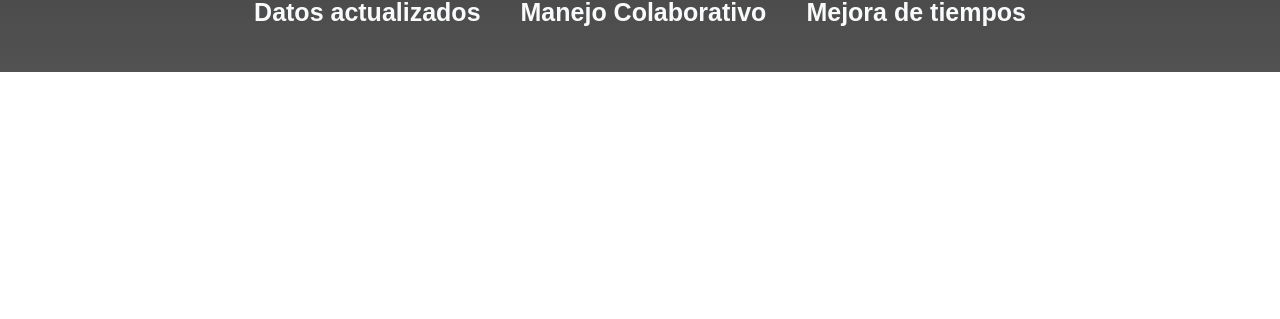
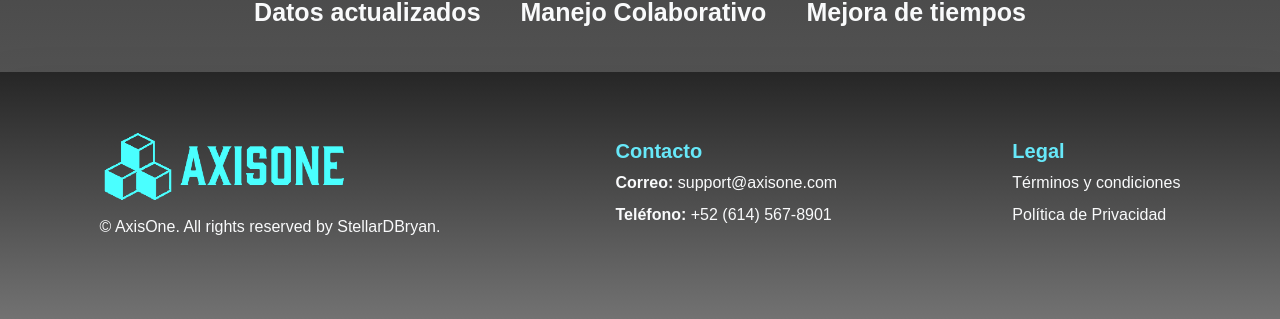
Before and after one commit to StellarDBryan/AxisOne_ERP, a Next.js app: page / in a window 1280 px wide. Shown: the part 1260-1579 px from the top of the page. Before the commit the page ends 1332 px from the top, so only its background shows below. Built offline with nearby package versions, Linux system fonts and the light colour scheme; no server answers.

Commit message:
add: add footer component in _app.js project

```diff
--- /dev/null
+++ b/components/common/footer.jsx
@@ -0,0 +1,74 @@
+import Image  from "next/image";
+import Link from "next/link";
+
+const content = {
+    copyright: '© AxisOne. All rights reserved by StellarDBryan.',
+    contact: {
+        title: "Contacto",
+        email_title: "Correo: ",
+        email: "support@axisone.com",
+        phone_title: "Teléfono: ",
+        phone: "+52 (614) 567-8901",
+    },
+    legal: {
+        title: "Legal",
+        terms: "Términos y condiciones",
+        privacy: "Política de Privacidad",
+    },
+};
+
+export function Footer(){
+
+    return (
+        <>
+            <footer className="footer pb-12 p-5 h-auto md:h-[250px] bg-gradient-to-b from-neutral-800 to-neutral-500 drop-shadow-2xl flex flex-row flex-wrap items-center justify-around">
+                <div className="flex flex-col items-center sm:items-start gap-3">
+                    <Link href='/'>
+                        <Image
+                            src="/images/logos/AxisOne_logoH2.png"
+                            alt="AxisOne Logo"
+                            width={100}
+                            height={100}
+                            className="filter brightness-150 w-[250px] h-auto"
+                        />
+                    </Link>
+                    <span className="text-p text-center text-gray-50">
+                        {content.copyright}
+                    </span>
+                </div>
+                <div className="flex flex-col items-center sm:items-start gap-3 text-p text-gray-50">
+                    <h6 className="text-h6 font-bold text-cyan-300">
+                        {content.contact.title}
+                    </h6>
+                    <p className="font-semibold whitespace-pre">
+                        {content.contact.email_title}
+                        <span className="font-medium">
+                            {content.contact.email}
+                        </span>
+                    </p>
+                    <p className="font-semibold whitespace-pre">
+                        {content.contact.phone_title}
+                        <span className="font-medium">
+                            {content.contact.phone}
+                        </span>
+                    </p>
+                </div>
+                <div className="flex flex-col items-center sm:items-start gap-3 text-p text-gray-50">
+                    <h6 className="text-h6 font-bold text-cyan-300">
+                        {content.legal.title}
+                    </h6>
+                    <Link href="#">
+                        <p className="font-medium link-hover">
+                            {content.legal.terms}
+                        </p>
+                    </Link>
+                    <Link href="#">
+                        <p className="font-medium link-hover">
+                            {content.legal.privacy}
+                        </p>
+                    </Link>
+                </div>
+            </footer>
+        </>
+    );
+}
--- a/pages/_app.js
+++ b/pages/_app.js
@@ -1,12 +1,14 @@
 import "@/styles/globals.css";
 import { SessionProvider } from "next-auth/react";
 import { Navbar } from "@/components/common/navbar";
+import { Footer } from "@/components/common/footer";
 
 export default function App({ Component, pageProps: { session, ...pageProps }, }) {
   return (
     <SessionProvider session={session}> \
       <Navbar />
       <Component {...pageProps} />
+      <Footer />
     </SessionProvider>
   );
 }
```
Also changed, not shown: pages/api/auth/[...nextauth].js (line endings or trailing spaces).
